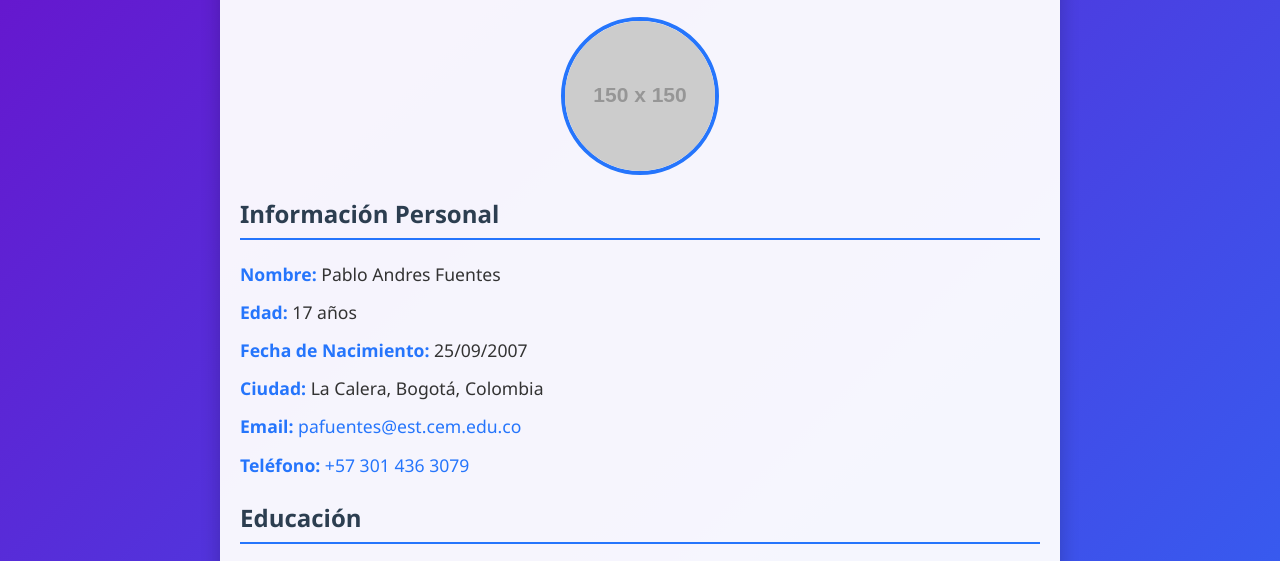
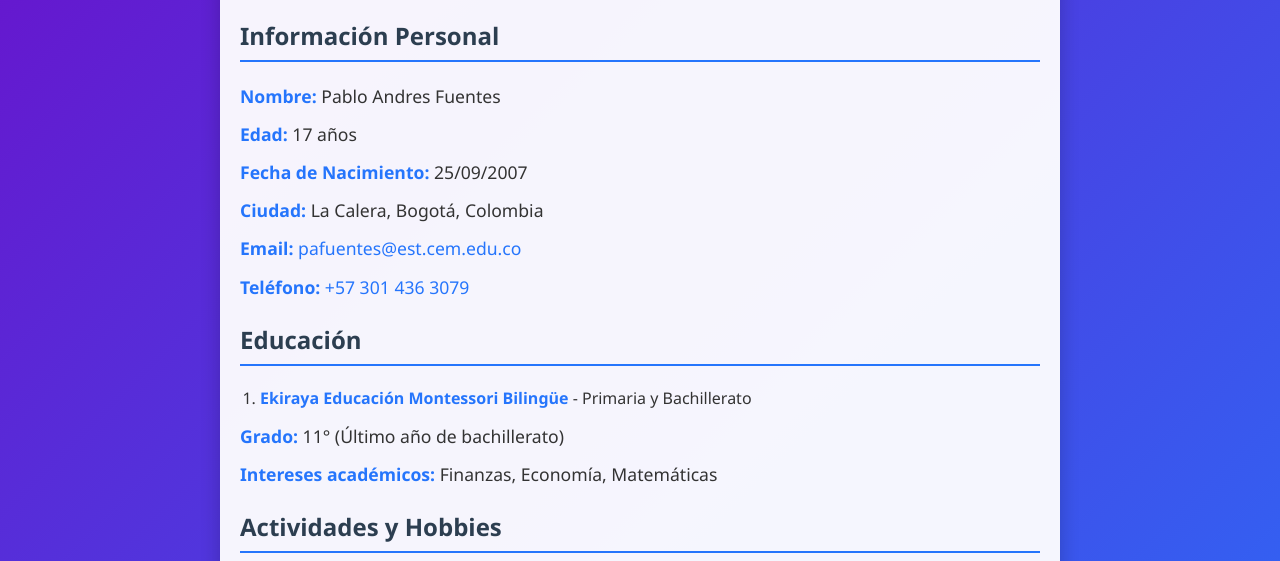
Before and after one commit to Payu-sigma/Payu-sigma.github.io, a plain HTML site: page index.html in a window 1280 px wide. Shown: the part 195-756 px from the top of the page. Drawn offline with Linux system fonts and the light colour scheme; placeholder pictures from the web are drawn by us.

Commit message:
Update index.html

```diff
--- a/index.html
+++ b/index.html
@@ -47,15 +47,6 @@
             color: #555;
             font-style: italic;
         }
-        img {
-            display: block;
-            margin: 20px auto;
-            border-radius: 50%;
-            width: 150px;
-            height: 150px;
-            object-fit: cover;
-            border: 4px solid #2575fc;
-        }
         table {
             width: 100%;
             border-collapse: collapse;
@@ -100,7 +91,6 @@
         <header>
             <h1>Pablo Andres Fuentes</h1>
             <p style="text-align: center; font-size: 1.2em; color: #555;">Estudiante | Futuro Financiero | Amante del Baloncesto</p>
-            <img src="https://via.placeholder.com/150" alt="Foto de Pablo Andres Fuentes">
         </header>
 
         <section>
```
